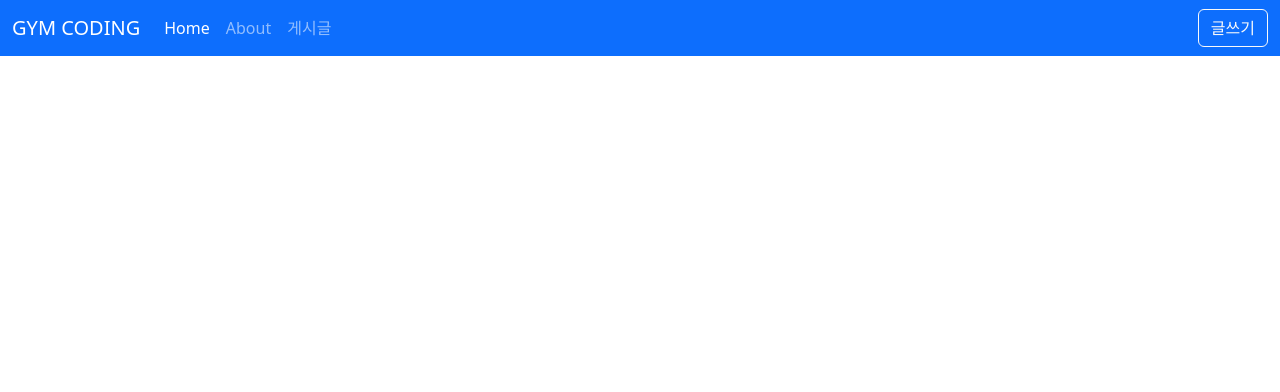
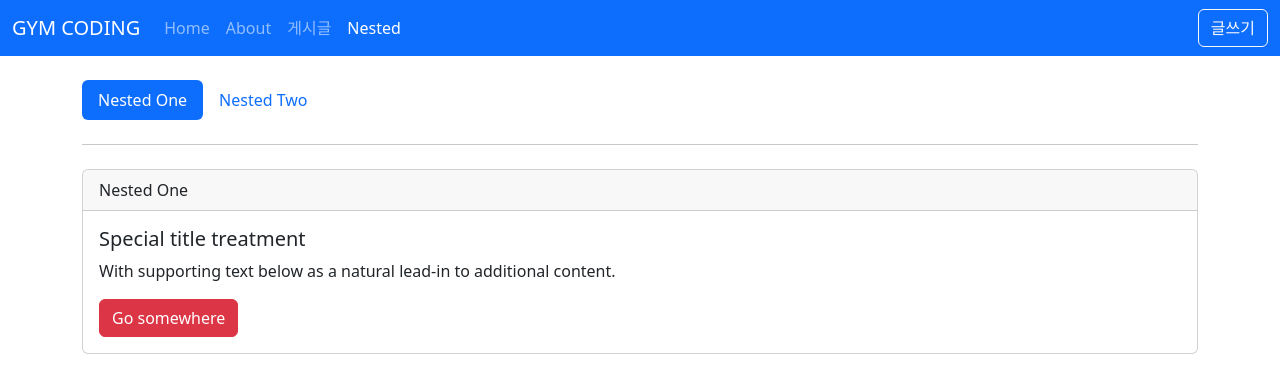
Before and after one commit to JungHoiMin/inflearn, a Vue app in the folder Vue3 완벽 마스터_기초부터 실전까지(실전편)/vue3-posts/: page /nested/one in a window 1280 px wide. Shown: the top 392 px of the page. Built offline with nearby package versions, Linux system fonts and the light colour scheme.

Commit message:
Section 2 Vue Router v4.x - 404 Not Found & 중첩 라우트 적용

```diff
--- a/Vue3 완벽 마스터_기초부터 실전까지(실전편)/vue3-posts/src/layouts/TheHeader.vue
+++ b/Vue3 완벽 마스터_기초부터 실전까지(실전편)/vue3-posts/src/layouts/TheHeader.vue
@@ -28,13 +28,24 @@
         <div class="collapse navbar-collapse" id="navbarSupportedContent">
           <ul class="navbar-nav me-auto">
             <li class="nav-item">
-              <RouterLink class="nav-link active" to="/">Home</RouterLink>
+              <RouterLink class="nav-link" active-class="active" to="/">
+                Home
+              </RouterLink>
             </li>
             <li class="nav-item">
-              <RouterLink class="nav-link" to="/about">About</RouterLink>
+              <RouterLink class="nav-link" active-class="active" to="/about">
+                About
+              </RouterLink>
             </li>
             <li class="nav-item">
-              <RouterLink class="nav-link" to="/posts">게시글</RouterLink>
+              <RouterLink class="nav-link" active-class="active" to="/posts">
+                게시글
+              </RouterLink>
+            </li>
+            <li class="nav-item">
+              <RouterLink class="nav-link" active-class="active" to="/nested">
+                Nested
+              </RouterLink>
             </li>
           </ul>
           <div class="d-flex" role="search">
--- a/Vue3 완벽 마스터_기초부터 실전까지(실전편)/vue3-posts/src/router/index.js
+++ b/Vue3 완벽 마스터_기초부터 실전까지(실전편)/vue3-posts/src/router/index.js
@@ -5,6 +5,11 @@
 import PostCreateView from '@/views/posts/PostCreateView.vue';
 import PostDetailView from '@/views/posts/PostDetailView.vue';
 import PostEditView from '@/views/posts/PostEditView.vue';
+import NotFoundView from '@/views/NotFoundView.vue'
+import NestedView from '@/views/nested/NestedView.vue'
+import NestedOneView from '@/views/nested/NestedOneView.vue'
+import NestedTwoView from '@/views/nested/NestedTwoView.vue'
+import NestedHomeView from '@/views/nested/NestedHomeView.vue'
 
 const routes = [
   {
@@ -37,6 +42,33 @@
     name: 'PostEdit',
     component: PostEditView,
   },
+  {
+    path: '/:pathMatch(.*)*',
+    name: 'NotFound',
+    component: NotFoundView,
+  },
+  {
+    path: '/nested',
+    name: 'Nested',
+    component: NestedView,
+    children: [
+      {
+        path: '',
+        name: 'NestedHome',
+        component: NestedHomeView,
+      },
+      {
+        path: 'one',
+        name: 'NestedOne',
+        component: NestedOneView,
+      },
+      {
+        path: 'two',
+        name: 'NestedTwo',
+        component: NestedTwoView,
+      },
+    ],
+  },
 ];
 
 const router = createRouter({
--- /dev/null
+++ b/Vue3 완벽 마스터_기초부터 실전까지(실전편)/vue3-posts/src/views/NotFoundView.vue
@@ -0,0 +1,16 @@
+<script setup></script>
+
+<template>
+  <div class="text-center py-5">
+    <h1>Oops!</h1>
+    <h2>404 Not Found</h2>
+    <div class="text-muted">요청한 페이지를 찾을 수 없습니다!</div>
+    <div class="mt-4">
+      <RouterLink to="/">
+        <button class="btn btn-primary">HOME</button>
+      </RouterLink>
+    </div>
+  </div>
+</template>
+
+<style scoped></style>
--- /dev/null
+++ b/Vue3 완벽 마스터_기초부터 실전까지(실전편)/vue3-posts/src/views/nested/NestedHomeView.vue
@@ -0,0 +1,13 @@
+<script setup>
+</script>
+
+<template>
+  <div class="card">
+    <div class="card-header">Nested Home</div>
+    <div class="card-body">
+      <h5 class="card-title">Nested routes home...</h5>
+    </div>
+  </div>
+</template>
+
+<style scoped></style>
--- /dev/null
+++ b/Vue3 완벽 마스터_기초부터 실전까지(실전편)/vue3-posts/src/views/nested/NestedOneView.vue
@@ -0,0 +1,16 @@
+<script setup></script>
+
+<template>
+  <div class="card">
+    <div class="card-header">Nested One</div>
+    <div class="card-body">
+      <h5 class="card-title">Special title treatment</h5>
+      <p class="card-text">
+        With supporting text below as a natural lead-in to additional content.
+      </p>
+      <a href="#" class="btn btn-danger">Go somewhere</a>
+    </div>
+  </div>
+</template>
+
+<style scoped></style>
--- /dev/null
+++ b/Vue3 완벽 마스터_기초부터 실전까지(실전편)/vue3-posts/src/views/nested/NestedTwoView.vue
@@ -0,0 +1,16 @@
+<script setup></script>
+
+<template>
+  <div class="card">
+    <div class="card-header">Nested Two</div>
+    <div class="card-body">
+      <h5 class="card-title">Special title treatment</h5>
+      <p class="card-text">
+        With supporting text below as a natural lead-in to additional content.
+      </p>
+      <a href="#" class="btn btn-warning">Go somewhere</a>
+    </div>
+  </div>
+</template>
+
+<style scoped></style>
--- /dev/null
+++ b/Vue3 완벽 마스터_기초부터 실전까지(실전편)/vue3-posts/src/views/nested/NestedView.vue
@@ -0,0 +1,30 @@
+<script setup></script>
+
+<template>
+  <div>
+    <ul class="nav nav-pills">
+      <li class="nav-item">
+        <RouterLink
+          class="nav-link"
+          active-class="active"
+          :to="{ name: 'NestedOne', replace: true }"
+        >
+          Nested One
+        </RouterLink>
+      </li>
+      <li class="nav-item">
+        <RouterLink
+          class="nav-link"
+          active-class="active"
+          :to="{ name: 'NestedTwo', replace: true }"
+        >
+          Nested Two
+        </RouterLink>
+      </li>
+    </ul>
+    <hr class="my-4" />
+    <RouterView />
+  </div>
+</template>
+
+<style scoped></style>
```
